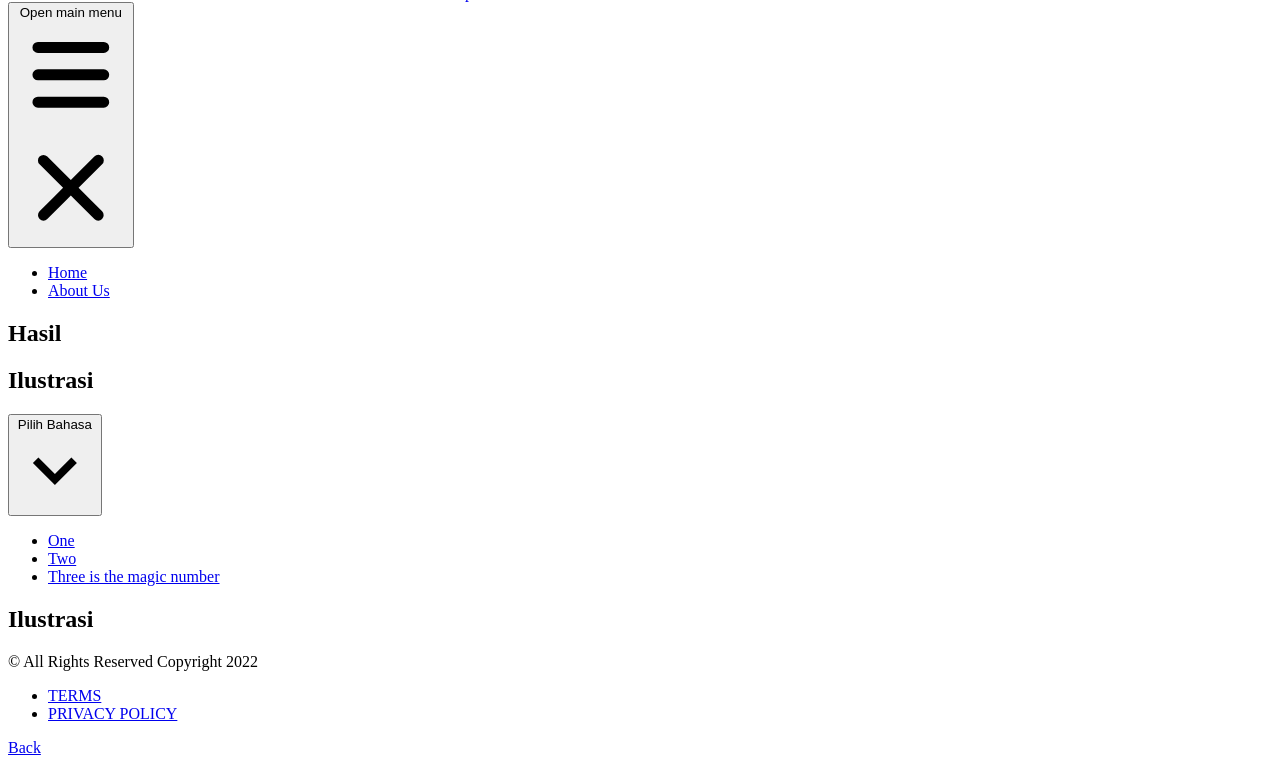
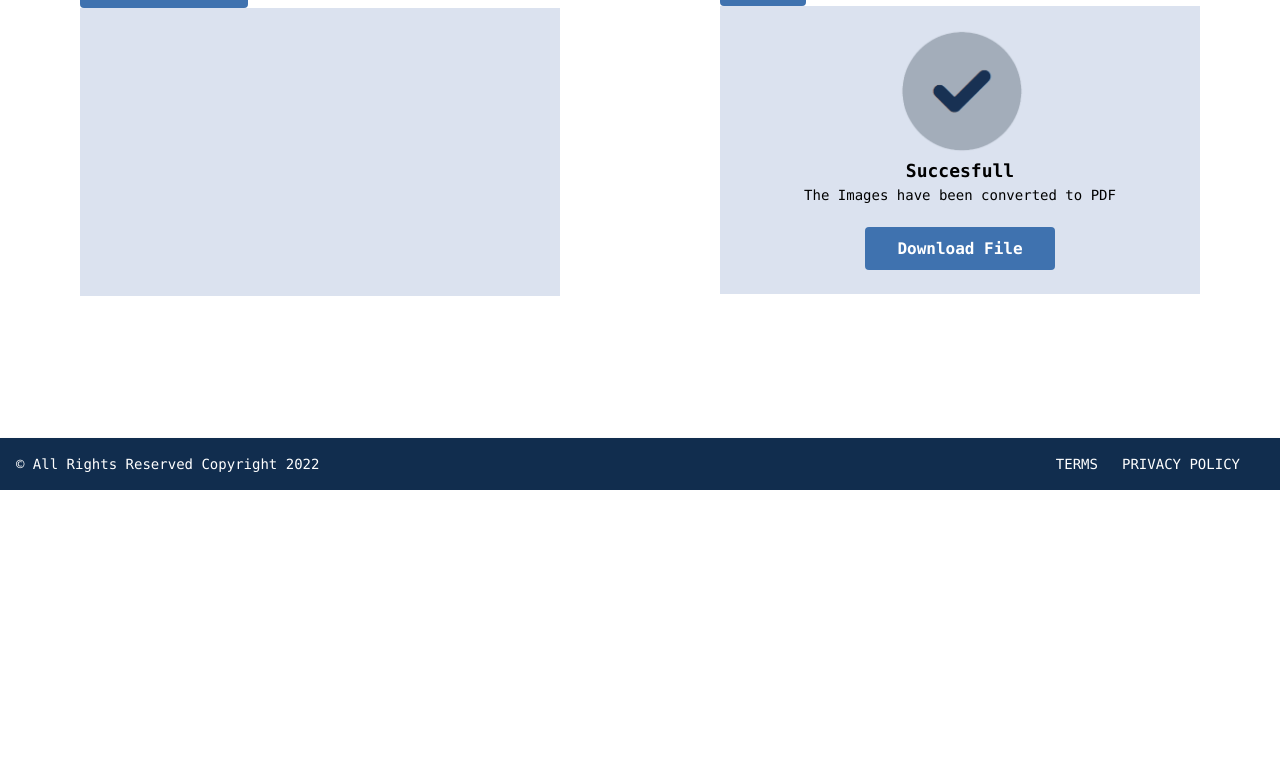
Before and after one commit to ki-ki13/Projek-akhir, a Flask app: page /fitur2 in a window 1280 px wide. Shown: the part 310-1075 px from the top of the page. After the commit the page ends 800 px from the top, so only its background shows below. Run offline with Flask 2, Linux system fonts and the light colour scheme; some libraries are stand-ins or nearby versions.

Commit message:
Update 5

```diff
--- a/templates/fitur12.html
+++ b/templates/fitur12.html
@@ -19,9 +19,9 @@
         <nav class="bg-[#112D4E] border-[#707070] px-2 py-2.5 dark:bg-gray-800 mb-20">
             <div class="container flex flex-wrap justify-between items-center">
                 <a href="{{ url_for('index') }}" class="flex items-center ml-10">
-                    <img src="/docs/images/logo.svg" class="mr-3 h-6 sm:h-9" alt="Logo">
-                    <span class="self-center text-xl font-semibold whitespace-nowrap text-white dark:text-white">Nama
-                        Aplikasi</span>
+                    <img src="static/Asset/GOOCR.png" class="mr-3 h-6 sm:h-9" alt="Logo">
+                    <span
+                        class="self-center text-xl font-semibold whitespace-nowrap text-white dark:text-white">GOOCR</span>
                 </a>
                 <div class="flex md:order-1">
                     <button data-collapse-toggle="mobile-menu-4" type="button"
--- a/templates/fitur2.html
+++ b/templates/fitur2.html
@@ -5,12 +5,13 @@
     <meta charset="UTF-8">
     <meta http-equiv="X-UA-Compatible" content="IE=edge">
     <meta name="viewport" content="width=device-width, initial-scale=1.0">
+    <title>Fitur 2</title>
+    <script src="https://cdn.tailwindcss.com"></script>
     <style>
         .dropdown:hover .dropdown-menu {
             display: block;
         }
     </style>
-    <title>Fitur 2</title>
 </head>
 
 <body class="flex flex-col min-h-screen w-full font-mono">
@@ -18,9 +19,9 @@
         <nav class="bg-[#112D4E] border-[#707070] px-2 py-2.5 dark:bg-gray-800 mb-20">
             <div class="container flex flex-wrap justify-between items-center">
                 <a href="{{ url_for('index') }}" class="flex items-center ml-10">
-                    <img src="/docs/images/logo.svg" class="mr-3 h-6 sm:h-9" alt="Logo">
-                    <span class="self-center text-xl font-semibold whitespace-nowrap text-white dark:text-white">Nama
-                        Aplikasi</span>
+                    <img src="static/Asset/GOOCR.png" class="mr-3 h-6 sm:h-9" alt="Logo">
+                    <span
+                        class="self-center text-xl font-semibold whitespace-nowrap text-white dark:text-white">GOOCR</span>
                 </a>
                 <div class="flex md:order-1">
                     <button data-collapse-toggle="mobile-menu-4" type="button"
@@ -62,21 +63,11 @@
     </header>
     <main class="flex flex-grow">
         <div class="flex flex-col md:flex-row container w-full">
-            <div class="flex flex-1 w-full h-full">
-                <div class="w-3/4 m-auto">
-                    <h2 class="text-lg">Hasil </h2>
-                    <!-- enakan pake textarea tapi disable trus pake js bisa dicopas -->
-                    <div class=" bg-slate-700 w-full h-72 text-center">
-                        <h2 class="text-lg text-white">Ilustrasi </h2>
-
-                    </div>
-                </div>
-            </div>
             <div class="flex mb-4 md:m-auto flex-1 bg-white w-full h-full">
                 <div class="w-3/4 m-auto">
                     <div class="dropdown inline-block relative">
                         <button
-                            class="bg-gray-300 text-gray-700 font-semibold py-2 px-4 rounded inline-flex items-center">
+                            class="bg-[#3F72AF] text-white font-semibold py-2 px-4 rounded inline-flex items-center">
                             <span class="mr-1">Pilih Bahasa</span>
                             <svg class="fill-current h-4 w-4" xmlns="http://www.w3.org/2000/svg" viewBox="0 0 20 20">
                                 <path d="M9.293 12.95l.707.707L15.657 8l-1.414-1.414L10 10.828 5.757 6.586 4.343 8z" />
@@ -94,11 +85,30 @@
                         </ul>
                     </div>
                     <!-- enakan pake textarea tapi disable trus pake js bisa dicopas -->
-                    <div class="w-full bg-slate-700 h-72 text-center">
-                        <h2 class="text-lg text-white">Ilustrasi </h2>
+                    <div class="w-full bg-[#DBE2EF] border-[#707070] h-72 text-center">
+
                     </div>
                 </div>
             </div>
+
+            <div class="flex flex-1 w-full h-full">
+                <div class="w-3/4 m-auto">
+                    <h2
+                        class="text-lg font-semibold mx-auto bg-[#3F72AF] text-white py-1 px-4 rounded inline-flex items-center">
+                        Hasil</h2>
+                    <!-- enakan pake textarea tapi disable trus pake js bisa dicopas -->
+                    <div class=" bg-[#DBE2EF] border-[#707070] w-full h-72 p-4 text-center">
+                        <div><img class="w-1/3 md:shrink-0 mx-auto" src="static/Asset/success.png" alt="success">
+                        </div>
+                        <h2 class="text-lg text-black font-bold">Succesfull</h2>
+                        <p class="text-sm text-black mb-8">The Images have been converted to PDF</p>
+                        <a href="fitur2"
+                            class="text-base font-semibold mx-auto text-white bg-[#3F72AF] w-40 h-12 py-3 px-8 rounded hover:shadow-lg hover:opacity-80 transition duration-300 ease-in-out">Download
+                            File</a>
+                    </div>
+                </div>
+            </div>
+
         </div>
     </main>
 
@@ -127,7 +137,6 @@
 
         </ul>
     </footer>
-    <a href="{{ url_for('index') }}">Back</a>
     <script src="https://unpkg.com/flowbite@1.4.7/dist/flowbite.js"></script>
 </body>
 
--- a/templates/index.html
+++ b/templates/index.html
@@ -21,9 +21,9 @@
         <nav class="bg-[#112D4E] border-[#707070] px-2 py-2.5 dark:bg-gray-800 mb-20">
             <div class="container flex flex-wrap justify-between items-center">
                 <a href="{{ url_for('index') }}" class="flex items-center ml-10">
-                    <img src="/docs/images/logo.svg" class="mr-3 h-6 sm:h-9" alt="Logo">
-                    <span class="self-center text-xl font-semibold whitespace-nowrap text-white dark:text-white">Nama
-                        Aplikasi</span>
+                    <img src="static/Asset/GOOCR.png" class="mr-3 h-6 sm:h-9" alt="Logo">
+                    <span
+                        class="self-center text-xl font-semibold whitespace-nowrap text-white dark:text-white">GOOCR</span>
                 </a>
                 <div class="flex md:order-1">
                     <button data-collapse-toggle="mobile-menu-4" type="button"
```
Also changed, not shown: templates/about_us.html (+8 -12 lines), templates/fitur1.html (+3 -8 lines), static/Asset/GOOCR.png (added).
